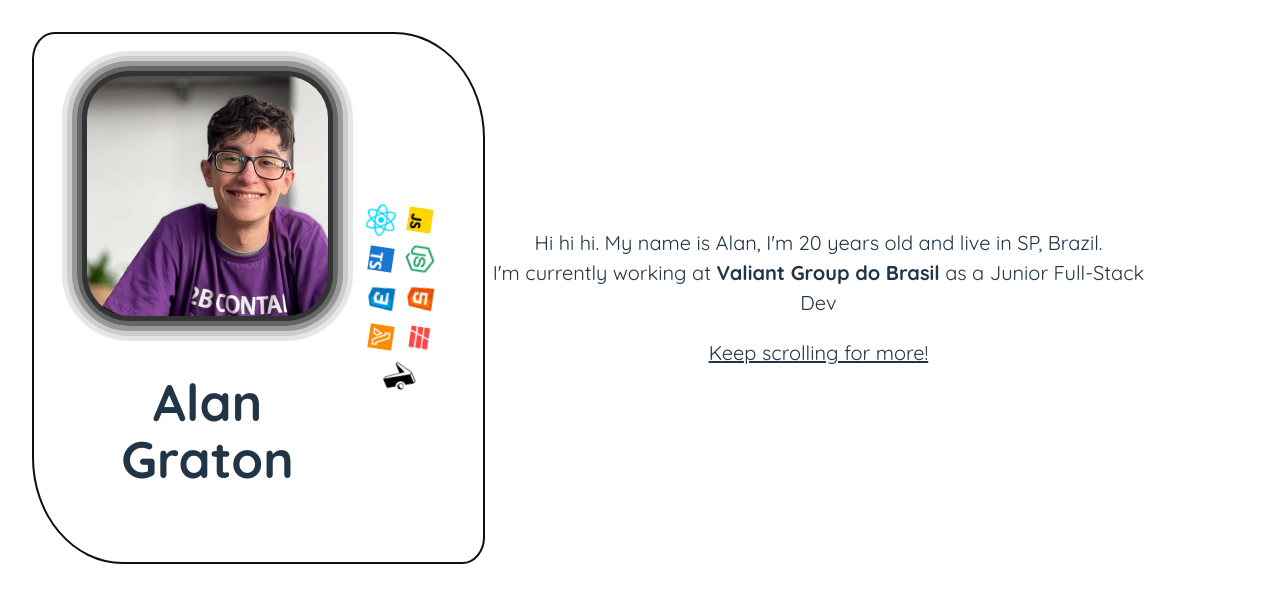
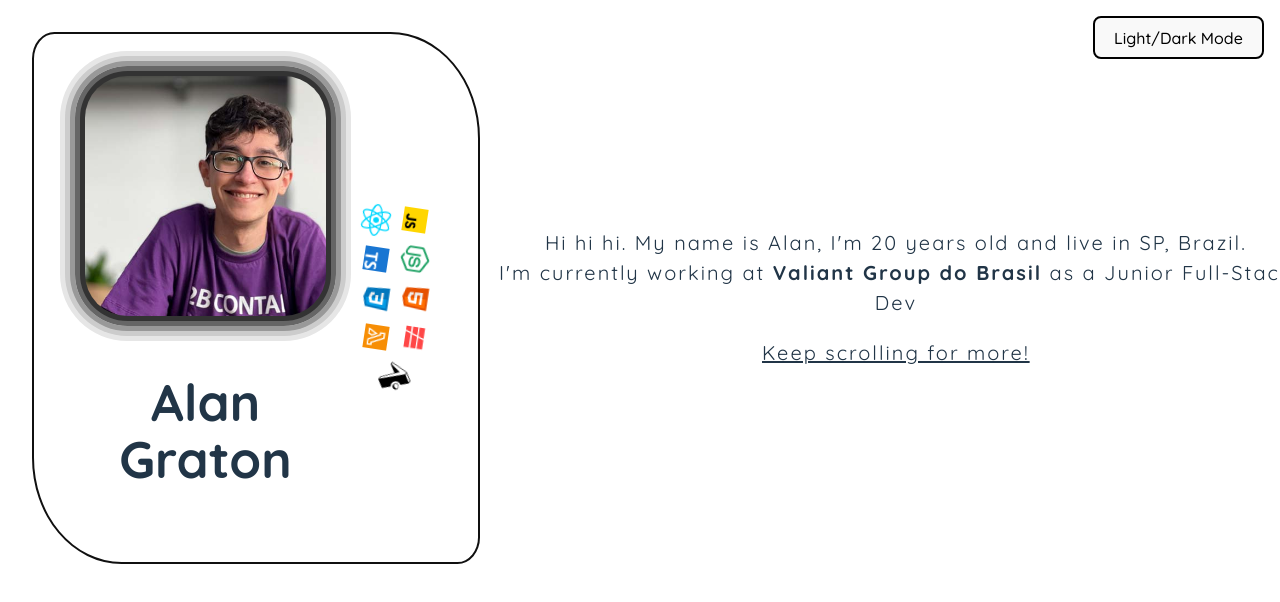
Before and after one commit to Alan-Graton/Portifolio-V2, a React (Vite) app: page / in a window 1280 px wide. Shown: the top 602 px of the page. Built offline with nearby package versions, Linux system fonts and the light colour scheme; a web font is replaced by a local one.

Commit message:
wip: add new styleson card hover, add light/dark mode prototype btn

```diff
--- a/src/App.css
+++ b/src/App.css
@@ -7,7 +7,7 @@
 }
 
 .container {
-  width: 70rem;
+  width: 100%;
   min-width: 320px;
 
   display: flex;
@@ -26,6 +26,15 @@
   z-index: 1;
 }
 
+.control_theme_div {
+  position: fixed;
+
+  top: 0;
+  right: 0;
+
+  margin: 1rem;
+}
+
 .profile {
   height: 15em;
   padding: 1.5em;
@@ -40,6 +49,8 @@
   outline: 5px solid hsl(0, 0%, 60%);
 
   box-shadow: 0 0 0 10px hsl(0, 0%, 80%), 0 0 0 15px hsl(0, 0%, 90%);
+
+  transition: 1s;
 }
 
 .presentation_card {
@@ -65,6 +76,19 @@
   transition: 1s;
 }
 
+/* Still a work on progress... */
+.presentation_card:hover .profile {
+  border: 5px solid hsl(180, 0%, 50%);
+
+  background: hsl(180, 0%, 30%);
+
+  outline: 5px solid hsl(180, 0%, 80%);
+
+  box-shadow: 0 0 0 10px hsl(180, 0%, 30%), 0 0 0 15px hsl(180, 0%, 15%);
+
+  transition: 1s;
+}
+
 .badge_card {
   width: 6rem;
 
@@ -80,10 +104,13 @@
 }
 
 .presentation_text {
+  margin: 1rem;
 }
 
 .presentation_text p {
   font-size: 20px;
+  letter-spacing: 2px;
+  text-align: center;
 }
 
 .presentation_text .keep_scrolling_text {
--- a/src/App.jsx
+++ b/src/App.jsx
@@ -20,6 +20,9 @@ function App() {
   return (
     <>
       <div className="container">
+        <div className="control_theme_div">
+          <button className="control_theme_btn">Light/Dark Mode</button>
+        </div>
         <aside
           className="presentation_card"
           onMouseEnter={() => setCardHover(true)}
```
